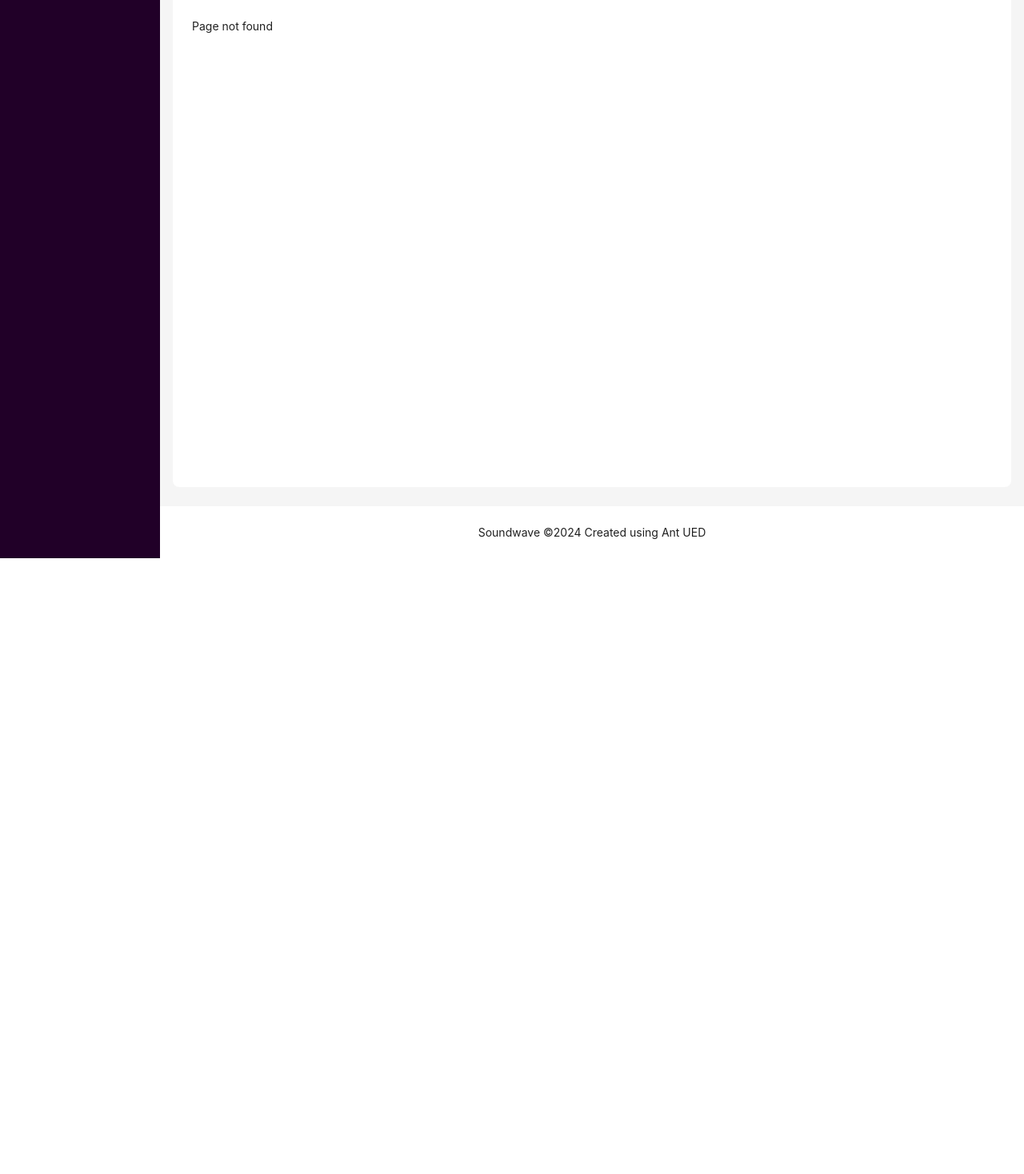
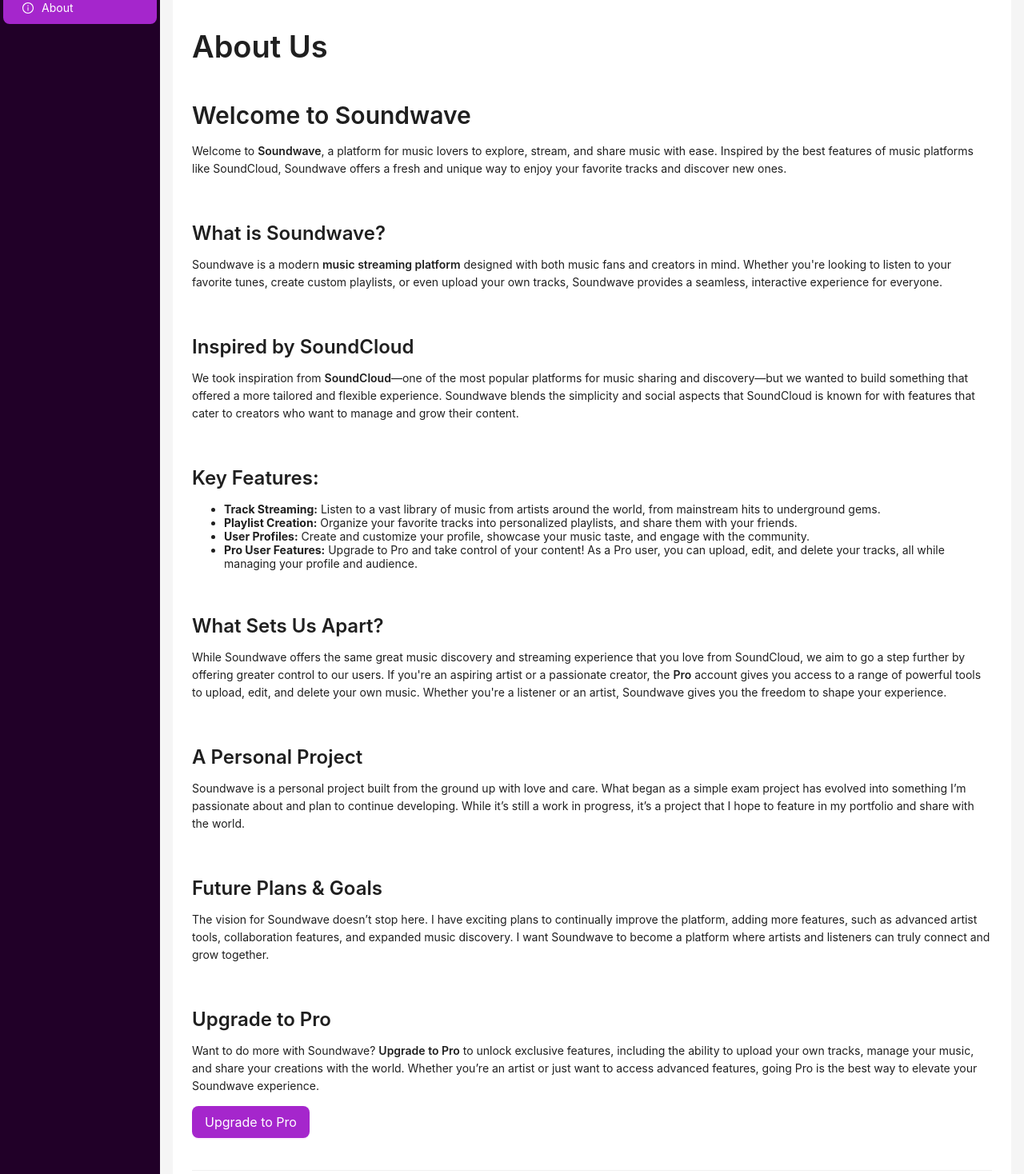
Before and after one commit to nitesw/Soundwave-React-TS-ITStep, a React (Vite) app: page /about in a window 1280 px wide. Before the commit this address had no page. Shown: the part 102-1570 px from the top of the page at 80% size. Before the commit the page ends 800 px from the top, so only its background shows below. Built offline with nearby package versions, Linux system fonts and the light colour scheme.

Commit message:
Add about page

```diff
--- a/src/App.tsx
+++ b/src/App.tsx
@@ -18,6 +18,7 @@
 import { Spin } from "antd";
 import { useAppSelector } from "./redux/hooks";
 import { selectSpinner } from "./redux/spinner/spinnerSlice";
+import About from "./components/About";
 
 function App() {
   const spinner = useAppSelector(selectSpinner);
@@ -74,7 +75,6 @@
               </ProtectedRoute>
             }
           />
-
           <Route
             path="/playlists/create"
             element={
@@ -117,6 +117,7 @@
             }
           />
           <Route path="/favourites" element={<p>Favourites page</p>} />
+          <Route path="/about" element={<About />} />
           <Route path="*" element={<p>Page not found</p>} />
         </Route>
       </Routes>
--- /dev/null
+++ b/src/components/About.tsx
@@ -0,0 +1,136 @@
+import { Button, Row, Col, Typography, Divider, message } from "antd";
+
+const { Title, Paragraph } = Typography;
+
+const About = () => {
+  return (
+    <>
+      <Title level={1}>About Us</Title>
+
+      <Row gutter={[16, 16]}>
+        <Col span={24}>
+          <Title level={2}>Welcome to Soundwave</Title>
+          <Paragraph>
+            Welcome to <strong>Soundwave</strong>, a platform for music lovers
+            to explore, stream, and share music with ease. Inspired by the best
+            features of music platforms like SoundCloud, Soundwave offers a
+            fresh and unique way to enjoy your favorite tracks and discover new
+            ones.
+          </Paragraph>
+        </Col>
+
+        <Col span={24}>
+          <Title level={3}>What is Soundwave?</Title>
+          <Paragraph>
+            Soundwave is a modern <strong>music streaming platform</strong>{" "}
+            designed with both music fans and creators in mind. Whether you're
+            looking to listen to your favorite tunes, create custom playlists,
+            or even upload your own tracks, Soundwave provides a seamless,
+            interactive experience for everyone.
+          </Paragraph>
+        </Col>
+
+        <Col span={24}>
+          <Title level={3}>Inspired by SoundCloud</Title>
+          <Paragraph>
+            We took inspiration from <strong>SoundCloud</strong>—one of the most
+            popular platforms for music sharing and discovery—but we wanted to
+            build something that offered a more tailored and flexible
+            experience. Soundwave blends the simplicity and social aspects that
+            SoundCloud is known for with features that cater to creators who
+            want to manage and grow their content.
+          </Paragraph>
+        </Col>
+
+        <Col span={24}>
+          <Title level={3}>Key Features:</Title>
+          <ul>
+            <li>
+              <strong>Track Streaming:</strong> Listen to a vast library of
+              music from artists around the world, from mainstream hits to
+              underground gems.
+            </li>
+            <li>
+              <strong>Playlist Creation:</strong> Organize your favorite tracks
+              into personalized playlists, and share them with your friends.
+            </li>
+            <li>
+              <strong>User Profiles:</strong> Create and customize your profile,
+              showcase your music taste, and engage with the community.
+            </li>
+            <li>
+              <strong>Pro User Features:</strong> Upgrade to Pro and take
+              control of your content! As a Pro user, you can upload, edit, and
+              delete your tracks, all while managing your profile and audience.
+            </li>
+          </ul>
+        </Col>
+
+        <Col span={24}>
+          <Title level={3}>What Sets Us Apart?</Title>
+          <Paragraph>
+            While Soundwave offers the same great music discovery and streaming
+            experience that you love from SoundCloud, we aim to go a step
+            further by offering greater control to our users. If you're an
+            aspiring artist or a passionate creator, the <strong>Pro</strong>{" "}
+            account gives you access to a range of powerful tools to upload,
+            edit, and delete your own music. Whether you're a listener or an
+            artist, Soundwave gives you the freedom to shape your experience.
+          </Paragraph>
+        </Col>
+
+        <Col span={24}>
+          <Title level={3}>A Personal Project</Title>
+          <Paragraph>
+            Soundwave is a personal project built from the ground up with love
+            and care. What began as a simple exam project has evolved into
+            something I’m passionate about and plan to continue developing.
+            While it’s still a work in progress, it’s a project that I hope to
+            feature in my portfolio and share with the world.
+          </Paragraph>
+        </Col>
+
+        <Col span={24}>
+          <Title level={3}>Future Plans & Goals</Title>
+          <Paragraph>
+            The vision for Soundwave doesn’t stop here. I have exciting plans to
+            continually improve the platform, adding more features, such as
+            advanced artist tools, collaboration features, and expanded music
+            discovery. I want Soundwave to become a platform where artists and
+            listeners can truly connect and grow together.
+          </Paragraph>
+        </Col>
+
+        <Col span={24}>
+          <Title level={3}>Upgrade to Pro</Title>
+          <Paragraph>
+            Want to do more with Soundwave? <strong>Upgrade to Pro</strong> to
+            unlock exclusive features, including the ability to upload your own
+            tracks, manage your music, and share your creations with the world.
+            Whether you’re an artist or just want to access advanced features,
+            going Pro is the best way to elevate your Soundwave experience.
+          </Paragraph>
+          <Button
+            type="primary"
+            size="large"
+            onClick={() => message.info("Pro Upgrade Coming Soon!")}
+          >
+            Upgrade to Pro
+          </Button>
+        </Col>
+
+        <Col span={24}>
+          <Divider />
+          <Title level={3}>Contact Us</Title>
+          <Paragraph>
+            Have any questions or feedback? Feel free to reach out to us! We’d
+            love to hear from you. Stay tuned for updates, and thank you for
+            choosing Soundwave as your new music streaming home.
+          </Paragraph>
+        </Col>
+      </Row>
+    </>
+  );
+};
+
+export default About;
--- a/src/components/AppLayout.tsx
+++ b/src/components/AppLayout.tsx
@@ -2,6 +2,7 @@
 import {
   CustomerServiceOutlined,
   HomeOutlined,
+  InfoCircleOutlined,
   LoginOutlined,
   LogoutOutlined,
   MenuFoldOutlined,
@@ -82,6 +83,15 @@
             </Link>
           ),
         },
+        {
+          key: "/about",
+          label: "About",
+          icon: (
+            <Link to="/about" draggable="false">
+              <InfoCircleOutlined />
+            </Link>
+          ),
+        },
       ];
     } else if (accountRole === "pro") {
       items = [
@@ -121,6 +131,15 @@
             </Link>
           ),
         },
+        {
+          key: "/about",
+          label: "About",
+          icon: (
+            <Link to="/about" draggable="false">
+              <InfoCircleOutlined />
+            </Link>
+          ),
+        },
       ];
     } else {
       items = [
@@ -151,6 +170,15 @@
             </Link>
           ),
         },
+        {
+          key: "/about",
+          label: "About",
+          icon: (
+            <Link to="/about" draggable="false">
+              <InfoCircleOutlined />
+            </Link>
+          ),
+        },
       ];
     }
   } else {
@@ -170,6 +198,15 @@
         icon: (
           <Link to="/favourites" draggable="false">
             <StarOutlined />
+          </Link>
+        ),
+      },
+      {
+        key: "/about",
+        label: "About",
+        icon: (
+          <Link to="/about" draggable="false">
+            <InfoCircleOutlined />
           </Link>
         ),
       },
```
